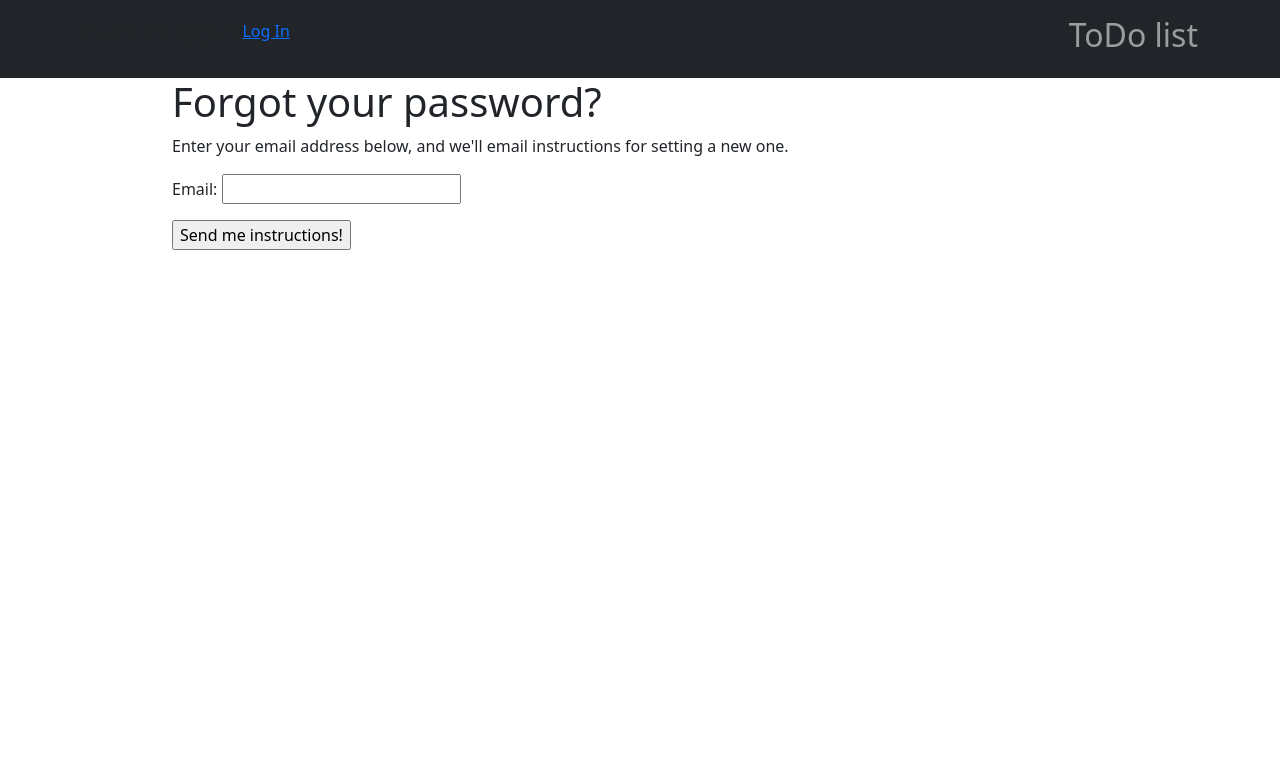
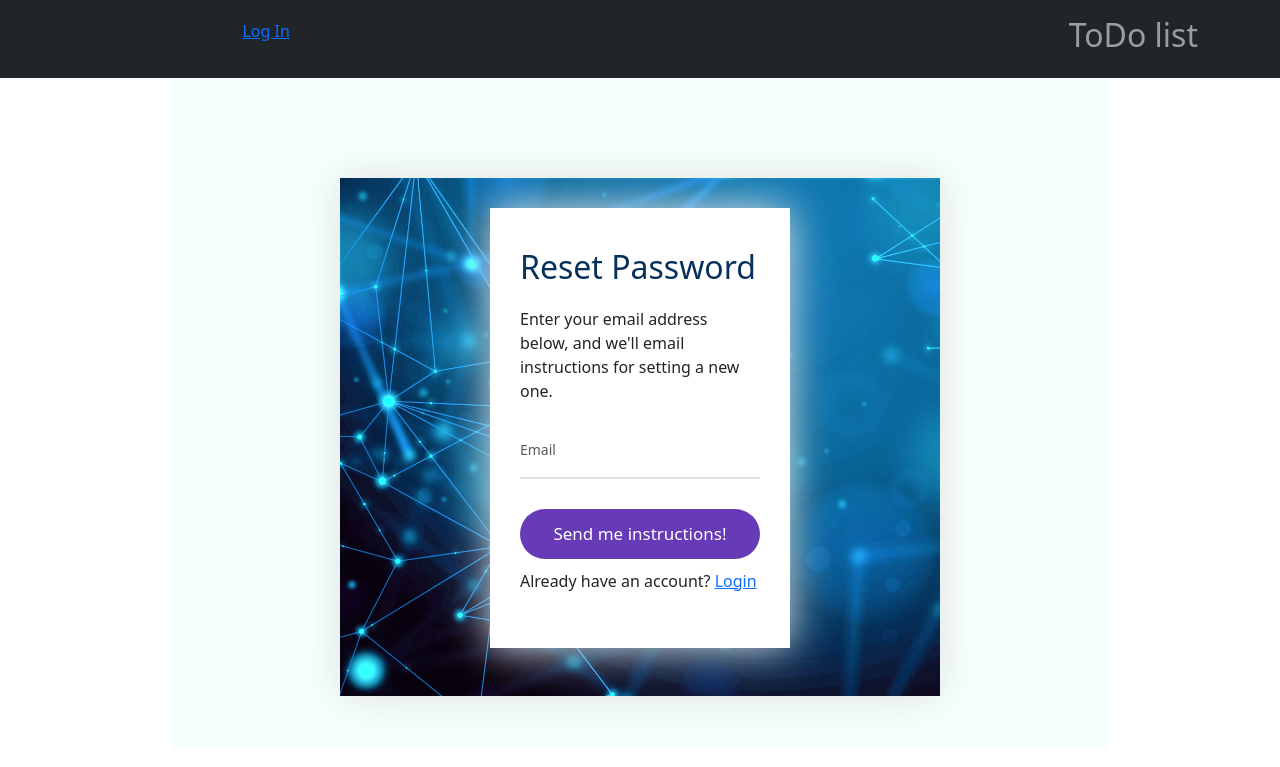
Before and after one commit to Mahdifm1/ToDo_list, a Django app: page /account/password_reset/ in a window 1280 px wide. Shown: the top 767 px of the page. Run offline with Django 4.2, Linux system fonts and the light colour scheme.

Commit message:
some change in password_reset_form.html

```diff
--- a/account/templates/registration/password_reset_form.html
+++ b/account/templates/registration/password_reset_form.html
@@ -1,14 +1,43 @@
 {% extends 'base.html' %}
+{% load static %}
 
 {% block title %}Forgot Your Password?{% endblock %}
+{% block header %}
+    <link rel="stylesheet" type="text/css" href="{% static 'account/css/style.css' %}">
+{% endblock %}
 
 {% block content %}
-  <h1>Forgot your password?</h1>
-  <p>Enter your email address below, and we'll email instructions for setting a new one.</p>
+    <section class="myform-area">
+        <div class="container">
+            <div class="row justify-content-center">
+                <div class="col-lg-8">
+                    <div class="form-area login-form">
+                        {% if form.errors %}
+                            {{ form.errors }}
+                        {% endif %}
+                        <div class="form-content">
 
-  <form method="POST">
-    {% csrf_token %}
-    {{ form.as_p }}
-    <input type="submit" value="Send me instructions!">
-  </form>
+                        </div>
+                        <div class="form-input">
+                            <h2>Reset Password</h2>
+                            <p>Enter your email address below, and we'll email instructions for setting a new one.</p>
+                            <form method="post">
+                                {% csrf_token %}
+                                <div class="form-group">
+                                    {{ form.email }}
+                                    <label>Email</label>
+                                </div>
+                                <div class="myform-button">
+                                    <button class="myform-btn">Send me instructions!</button>
+                                </div>
+                                <div class="mr-top-10">
+                                    <p>Already have an account? <a href="{% url 'login' %}">Login</a></p>
+                                </div>
+                            </form>
+                        </div>
+                    </div>
+                </div>
+            </div>
+        </div>
+    </section>
 {% endblock %}
```
